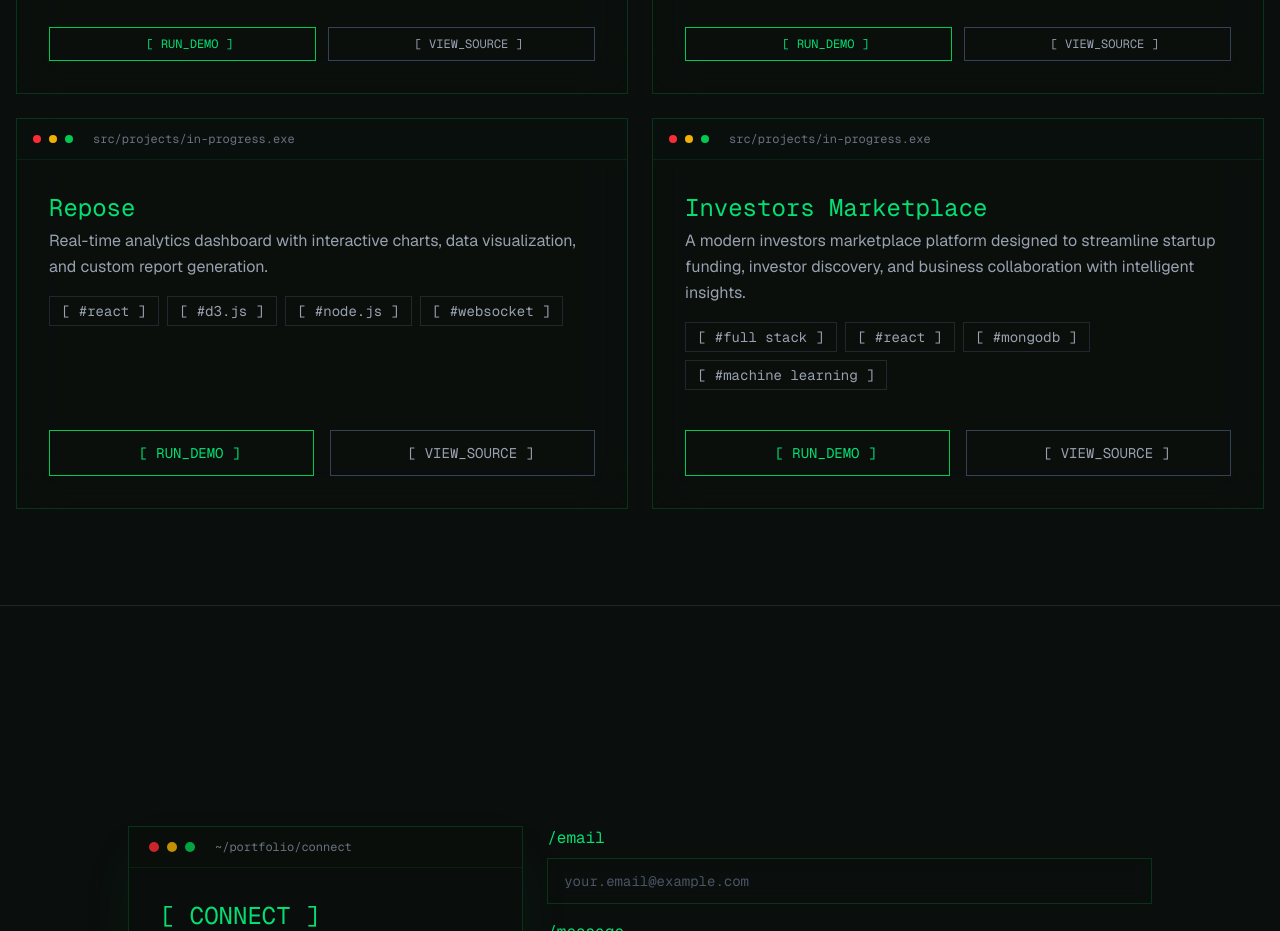
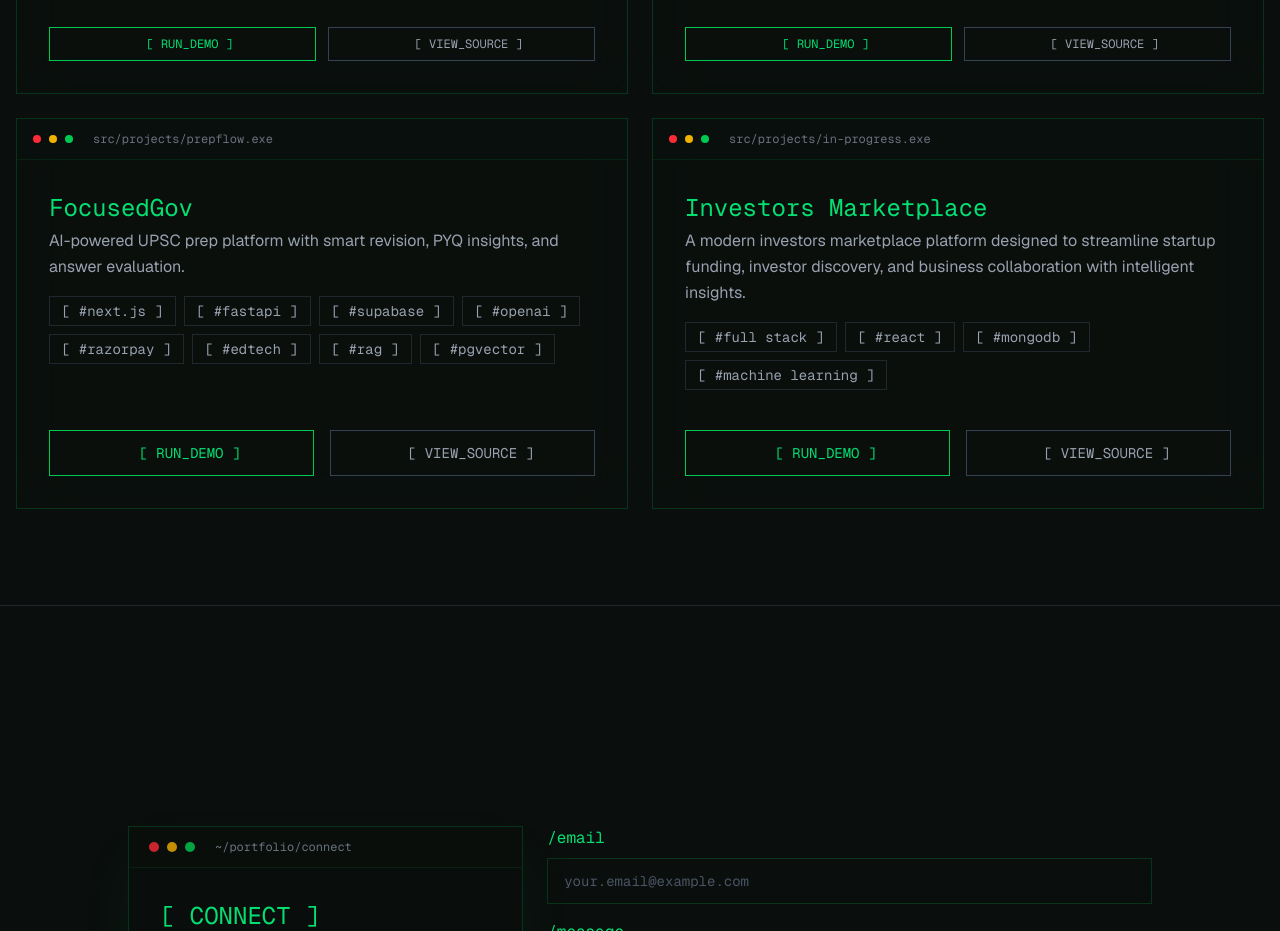
Before and after one commit to Ap17-dl/Portfolio-Website, a Next.js app: page / in a window 1280 px wide. Shown: the part 1300-2231 px from the top of the page. Built offline with nearby package versions, Linux system fonts and the light colour scheme.

Commit message:
Update project details for AI-powered platform

```diff
--- a/components/projects.tsx
+++ b/components/projects.tsx
@@ -23,10 +23,13 @@ const projects = [
   },
   {
     id: 3,
-    name: 'in-progress',
-    title: 'Repose',
-    description: 'Real-time analytics dashboard with interactive charts, data visualization, and custom report generation.',
-    tags: ['React', 'D3.js', 'Node.js', 'WebSocket'],
+    name: 'prepflow',
+    title: 'FocusedGov',
+    description: 'AI-powered UPSC prep platform with smart revision, PYQ insights, and answer evaluation.',
+    tags: ['Next.js','FastAPI','Supabase','OpenAI','RazorPay',
+    'EdTech',
+    'RAG',
+    'pgvector'],
     demo: '#',
     source: '#',
   },
```
